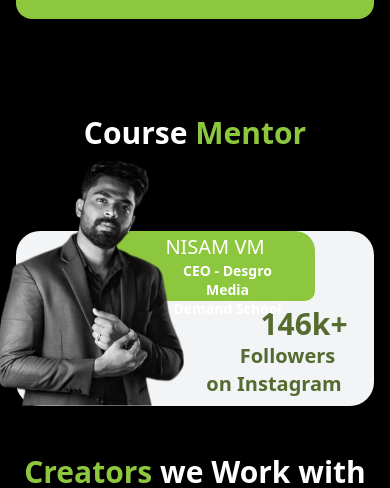
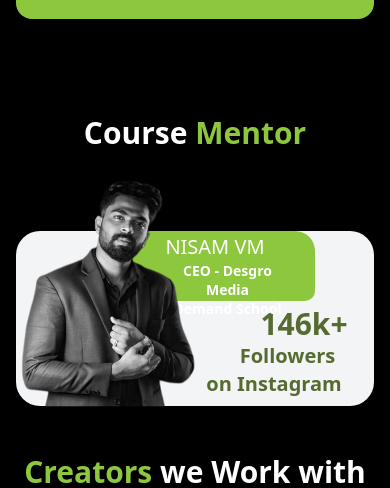
Before and after one commit to Muhammedminhaj798/D-school-react, a React (Vite) app: page / in a window 390 px wide. Shown: the part 4142-4630 px from the top of the page. Built offline with nearby package versions, Linux system fonts and the light colour scheme; grey boxes are pictures that could not be loaded.

Commit message:
change ui for mobile responsive in mentor section

```diff
--- a/src/App.jsx
+++ b/src/App.jsx
@@ -784,7 +784,7 @@ const CreatorsSection = () => {
   return (
     <section className=" md:py-20 px-4 overflow-hidden">
       <div className="max-w-7xl mx-auto">
-        <h2 className="text-3xl md:text-5xl font-extrabold text-center mb-12">
+        <h2 className="text-3xl md:text-5xl font-extrabold text-center ">
           <span className="text-[#8dc73d]">Creators </span>
           <span className="text-white">we Work with</span>
         </h2>
--- a/src/CourseMentorSection.jsx
+++ b/src/CourseMentorSection.jsx
@@ -55,9 +55,9 @@ xl:h-[380px]
                             sm:mt-[-107px]
                             sm:ml-[-350px]
                             sm:w-[380px]
-                            w-[250px]
-                            mt-[-105px]
-                            ml-[-210px]
+                            w-[230px]
+                            mt-[-82px]
+                            ml-[-175px]
 
 
                         "
@@ -87,7 +87,9 @@ xl:h-[380px]
             sm:w-[230px]
 
             md:absolute
-            md:w-[250px]
+            md:h-[80px]
+            md:ml-[-10px]
+            md:w-[275px]
             md:mt-0
             md:left-[32%]
             md:top-36
@@ -96,6 +98,7 @@ xl:h-[380px]
             lg:w-[300px]
             lg:ml-[-20px]
             lg:mt-[40px]
+            xl:h-[80px]
 
             z-20
             text-center
@@ -105,7 +108,7 @@ xl:h-[380px]
               <div className="text-xl h-2 ml-[0px] mt-[-14px] md:text-2xl  md:pl-[50px] font-medium text-white uppercase mb-1">
                 NISAM VM
               </div>
-              <div className="text-sm mt-5 ml-[25px] md:text-base md:pl-[50px]  font-semibold text-white leading-snug">
+              <div className="text-sm mt-5 ml-[25px] md:text-base md:pl-[60px]  font-semibold text-white leading-snug">
                 CEO - Desgro Media
                 <br />
                 Demand School
```
